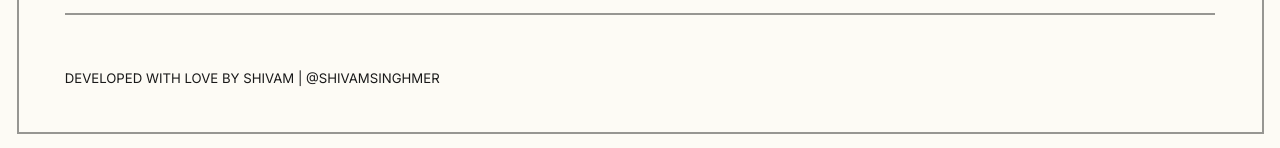
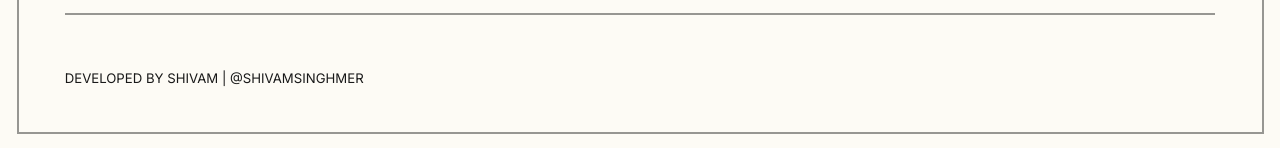
Before and after one commit to Shivamsinghmer/Creative-Agency, a plain HTML site: page index.html in a window 1280 px wide. Shown: the part 3692-3840 px from the top of the page. Drawn offline with Linux system fonts and the light colour scheme.

Commit message:
Update index.html

```diff
--- a/index.html
+++ b/index.html
@@ -273,7 +273,7 @@
 
       <!-- Footer Start -->
       <footer>
-        <p>Developed with love by Shivam | @ShivamSinghMer</p>
+        <p>Developed by Shivam | @ShivamSinghMer</p>
       </footer>
       <!-- Footer End -->
     </div>
```
